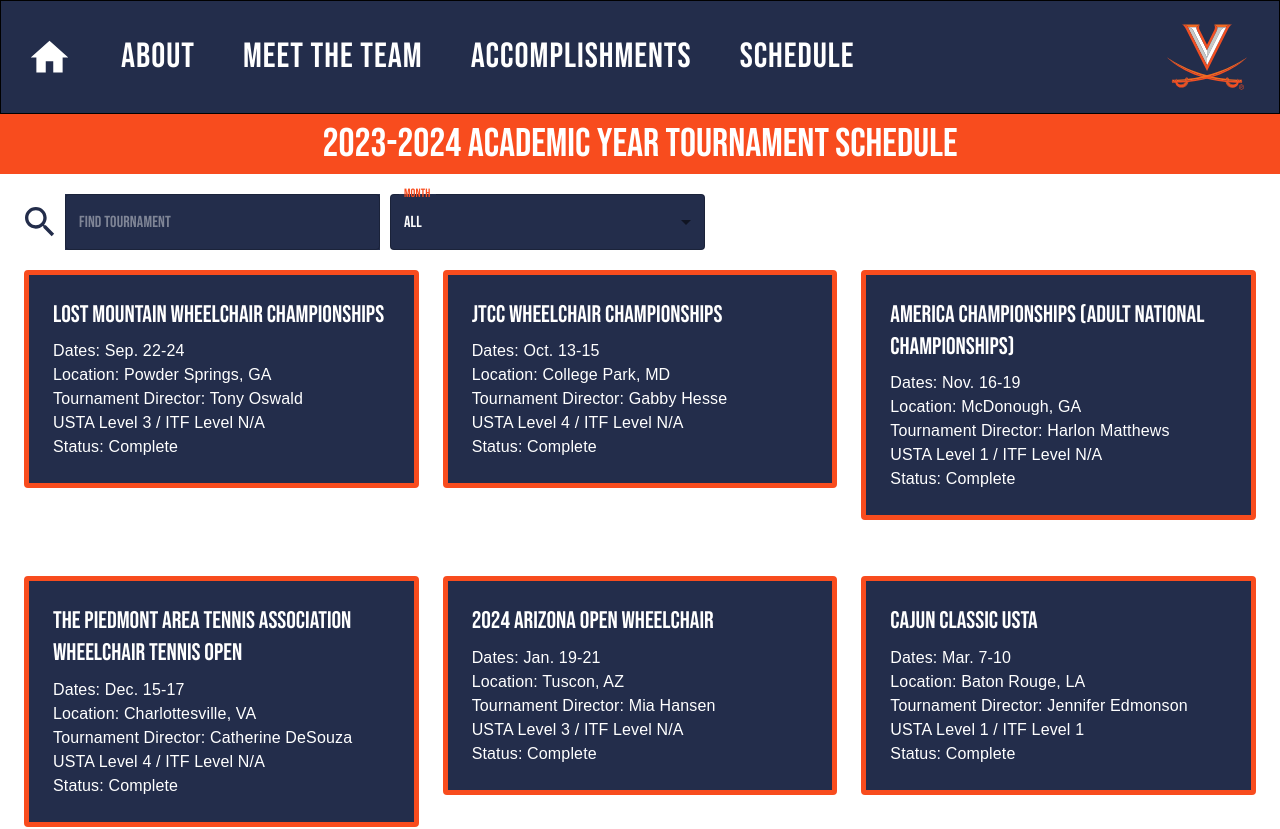
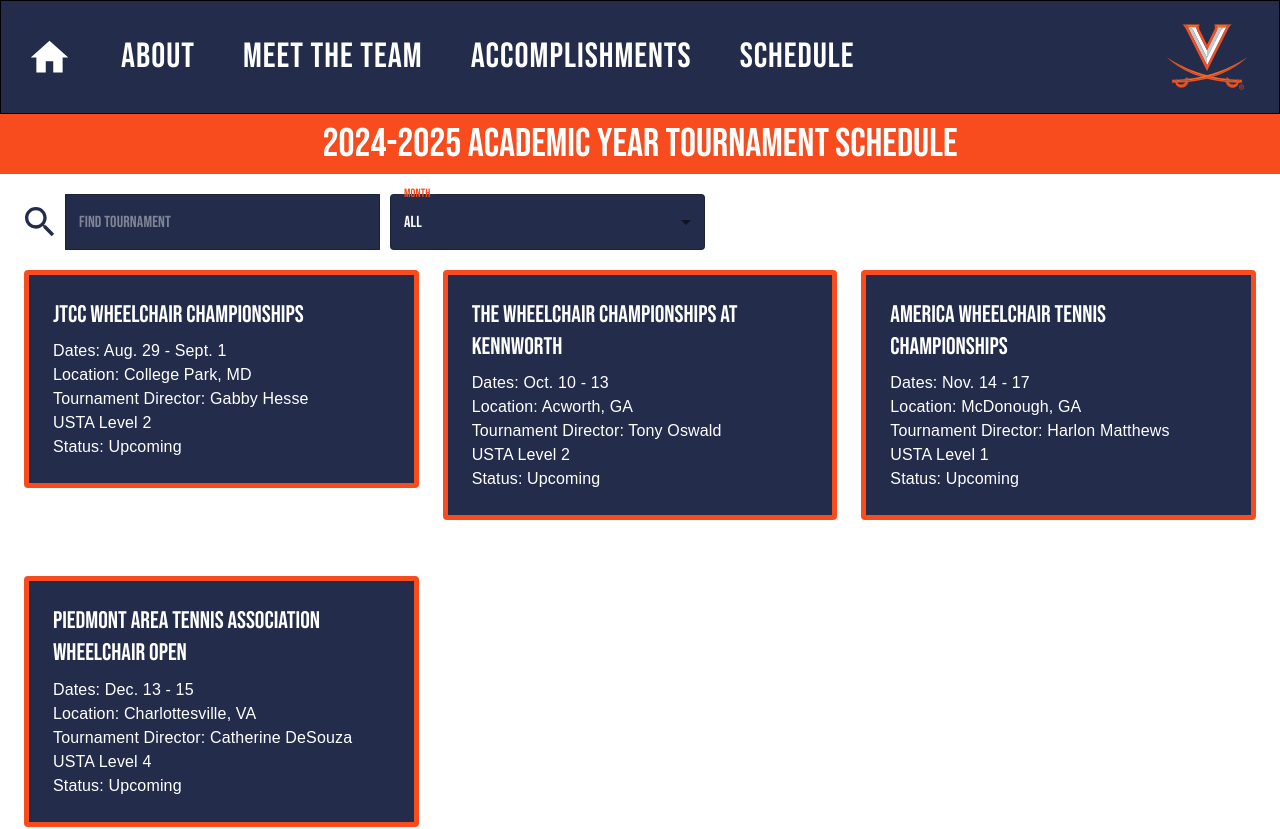
Before and after one commit to JacobWald/UVA-Wheelchair-Tennis-Website, a React (Create React App) app in the folder tennis-website/: page /schedule in a window 1280 px wide. Shown: the top 829 px of the page. Built offline with nearby package versions, Linux system fonts and the light colour scheme.

Commit message:
Accomplishments updated. Schedule updated.

```diff
--- a/tennis-website/src/pages/SchedulePage/SchedulePage.js
+++ b/tennis-website/src/pages/SchedulePage/SchedulePage.js
@@ -19,7 +19,7 @@ export default function SchedulePage() {
     const [search, setSearch] = useState("");
     const [filteredTournaments, setFilteredTournaments] = useState(tournaments);
 
-    const terms = ["All", "Upcoming", "September", "October", "November", "December", "January", "February", "March", "April"];
+    const terms = ["All", "Upcoming", "August", "September", "October", "November", "December", "January", "February", "March", "April"];
 
     function handleSearch(event) {
         setSearch(event.target.value);
@@ -33,7 +33,7 @@ export default function SchedulePage() {
                     tournament.going &&
                     !tournament.complete
                 );
-            } else if (term === "All" || tournament.month === term) {
+            } else if (term === "All" || tournament.month.includes(term)) {
                 return (
                     tournament.name.toLowerCase().includes(search.toLowerCase()) &&
                     tournament.going
@@ -47,7 +47,7 @@ export default function SchedulePage() {
     return (
         <>
             <div className='schedule-page'>
-                <h1>2023-2024 Academic Year Tournament Schedule</h1>
+                <h1>2024-2025 Academic Year Tournament Schedule</h1>
             </div>
             <div className="search-bar">
                 <SearchIcon sx={{ marginRight: "5px", fontSize: 40, color: "var(--uva-dark-blue)" }}></SearchIcon>
--- a/tennis-website/src/teamInfo/accomplishments.js
+++ b/tennis-website/src/teamInfo/accomplishments.js
@@ -33,6 +33,13 @@ export const accomplishments = [
     {
         name: 'Collegiate B Champion',
         image: 'images/accomplishmentsPage/2024BChamp.jpg',
-        description: 'In April of 2024, Jacob Wald took home the 2024 USTA Collegiate Wheelchair Tennis B Singles Championship. Wald went 4-0 over the competition en route to his championship, defeating 3 students from Auburn and 1 from Alabama. Congratulations to Jacob on his second national title!'
+        description: 'In April of 2024, Jacob Wald took home the 2024 USTA Collegiate Wheelchair Tennis B Singles Championship. Wald went 4-0 over the competition en route to his championship, defeating 3 students from Auburn and 1 from Alabama. Congratulations to Jacob on his second national title!',
+        article: 'https://wearecollegetennis.com/2024/04/14/champions-crowned-at-2024-ita-national-wheelchair-tennis-championships/'
+    },
+    {
+        name: 'Rivercity Slam B & C Singles & Doubles Champion',
+        image: 'images/accomplishmentsPage/JacobJosephRivercitySlam2024.jpg',
+        description: 'In June of 2024, Jacob Wald and Joseph Camano both took home titles at the Rivercity Slam tournament. Jacob won the B singles and doubles title, going 7-0 over the competition, while Joseph won the C singles and doubles title, going 5-0 over the competition. Congratulations to both players on their victories!'
     }
+
 ];
--- a/tennis-website/src/teamInfo/tournaments.js
+++ b/tennis-website/src/teamInfo/tournaments.js
@@ -1,82 +1,42 @@
 export const tournaments = [
     {
-        name: 'Deleware Wheelchair Tennis Championships',
-        date: 'Sep. 22-24',
-        location: 'Wilmington, DE',
-        director: 'Kathryn Herel',
-        level: 'USTA Level 4 / ITF Level N/A',
-        month: 'September',
-        going: false,
-        complete: true,
+        name: 'JTCC Wheelchair Championships',
+        date: 'Aug. 29 - Sept. 1',
+        location: 'College Park, MD',
+        director: 'Gabby Hesse',
+        level: 'USTA Level 2',
+        month: ['August', 'September'],
+        going: true,
+        complete: false,
     },
     {
-        name: 'Lost Mountain Wheelchair Championships',
-        date: 'Sep. 22-24',
-        location: 'Powder Springs, GA',
+        name: 'The Wheelchair Championships at Kennworth',
+        date: 'Oct. 10 - 13',
+        location: 'Acworth, GA',
         director: 'Tony Oswald',
-        level: 'USTA Level 3 / ITF Level N/A',
-        month: 'September',
+        level: 'USTA Level 2',
+        month: ['October'],
         going: true,
-        complete: true,
+        complete: false,
     },
     {
-        name: 'JTCC Wheelchair Championships',
-        date: 'Oct. 13-15',
-        location: 'College Park, MD',
-        director: 'Gabby Hesse',
-        level: 'USTA Level 4 / ITF Level N/A',
-        month: 'October',
+        name: 'America Wheelchair Tennis Championships',
+        date: 'Nov. 14 - 17',
+        location: 'McDonough, GA',
+        director: 'Harlon Matthews',
+        level: 'USTA Level 1',
+        month: ['November'],
         going: true,
-        complete: true,
+        complete: false,
     },
     {
-        name: 'America Championships (Adult National Championships)',
-        date: 'Nov. 16-19',
-        location: 'McDonough, GA',
-        director: 'Harlon Matthews',
-        level: 'USTA Level 1 / ITF Level N/A',
-        month: 'November',
-        going: true,
-        complete: true,
-    },
-    {
-        name: 'The Piedmont Area Tennis Association Wheelchair Tennis Open',
-        date: 'Dec. 15-17',
+        name: 'Piedmont Area Tennis Association Wheelchair Open',
+        date: 'Dec. 13 - 15',
         location: 'Charlottesville, VA',
         director: 'Catherine DeSouza',
-        level: 'USTA Level 4 / ITF Level N/A',
-        month: 'December',
+        level: 'USTA Level 4',
+        month: ['December'],
         going: true,
-        complete: true,
-    },
-    {
-        name: '2024 Arizona Open Wheelchair',
-        date: 'Jan. 19-21',
-        location: 'Tuscon, AZ',
-        director: 'Mia Hansen',
-        level: 'USTA Level 3 / ITF Level N/A',
-        month: 'January',
-        going: true,
-        complete: true,
-    },
-    {
-        name: 'Cajun Classic USTA',
-        date: 'Mar. 7-10',
-        location: 'Baton Rouge, LA',
-        director: 'Jennifer Edmonson',
-        level: 'USTA Level 1 / ITF Level 1',
-        month: 'March',
-        going: true,
-        complete: true,
-    },
-    {
-        name: '2024 Collegiate Wheelchair National Championship',
-        date: 'Apr. 10-13',
-        location: 'Lake Nona, FL',
-        director: 'Rick Workman',
-        level: 'USTA Level N/A / ITF Level N/A',
-        month: 'April',
-        going: true,
-        complete: true,
+        complete: false,
     }
 ];
```
Also changed, not shown: 1 other file (tests, documents, lock files or other folders).
